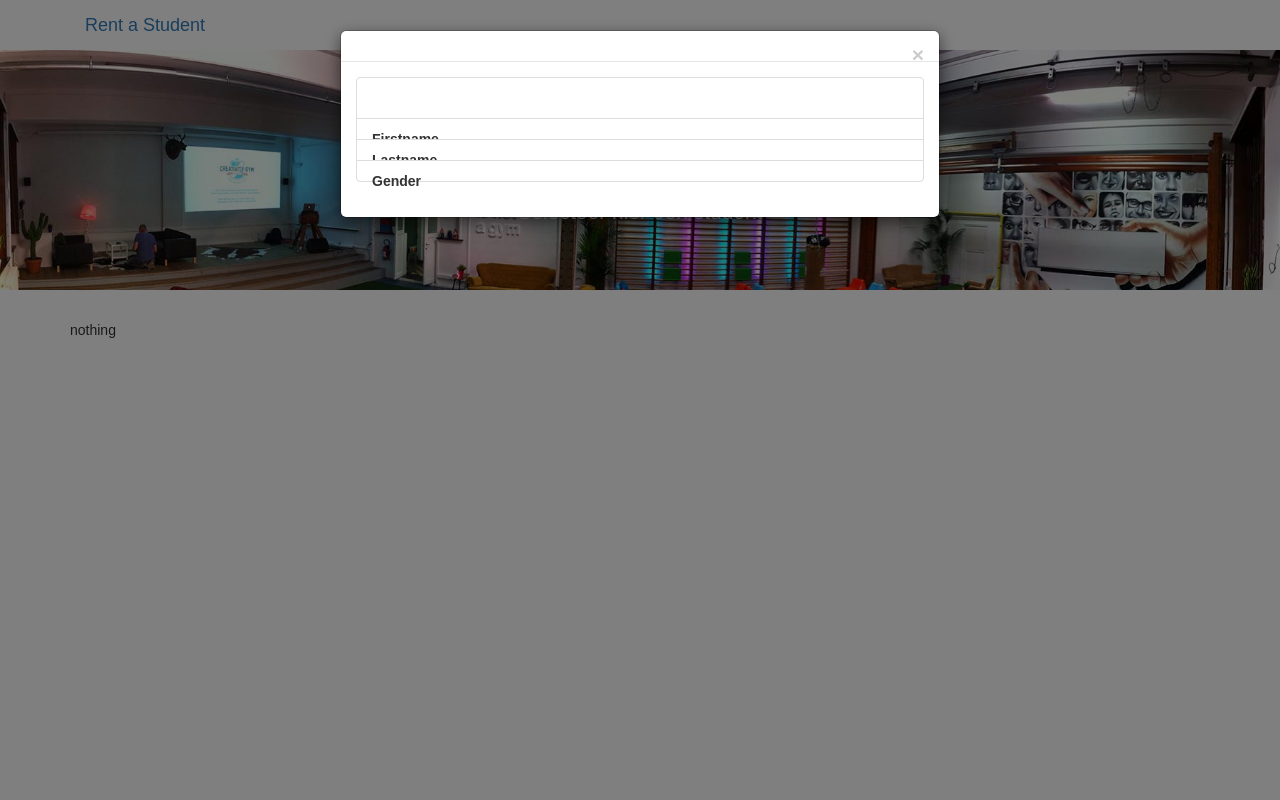
After one commit to daangorinsek/rent-a-student, a PHP site: page /rent-a-student/student_page.php in a window 1280 px wide, after a click that opens the changed part. The commit adds this page. Run offline with PHP 8.4, Linux system fonts and the light colour scheme; data that the repository does not hold is empty; some libraries are stand-ins or nearby versions.

Commit message:
student_page now shows all available students

```diff
--- a/classes/User.class.php
+++ b/classes/User.class.php
@@ -86,6 +86,7 @@ class User {
 	public function isLoggedIn() {
 		return $this->_isLoggedIn;
 	}
+
 }
 
 ?>
--- a/css/style.css
+++ b/css/style.css
@@ -49,3 +49,49 @@ figcaption {
 .input-group{
 	margin-bottom: 25px
 }
+
+.jumbotron_booking {
+background-image: url("../images/background.jpg");
+
+padding: 30px 15px;
+  margin-bottom: 30px;
+  color: inherit;
+  background-size: cover;
+
+}
+
+.jumbotron_booking h1,
+.jumbotron_booking .h1 {
+  color: white;
+}
+.jumbotron_booking p {
+  margin-bottom: 15px;
+  font-size: 21px;
+  font-weight: 200;
+    color: white;
+
+}
+.jumbotron_booking > hr {
+  border-top-color: #d5d5d5;
+}
+.container .jumbotron_booking,
+.container-fluid .jumbotron_booking {
+  border-radius: 6px;
+}
+.jumbotron_booking .container {
+  max-width: 100%;
+}
+@media screen and (min-width: 768px) {
+  .jumbotron_booking {
+    padding: 48px 0;
+  }
+  .container .jumbotron_booking,
+  .container-fluid .jumbotron_booking {
+    padding-right: 60px;
+    padding-left: 60px;
+  }
+  .jumbotron_booking h1,
+  .jumbotron_booking .h1 {
+    font-size: 63px;
+  }
+}
--- a/index.php
+++ b/index.php
@@ -1,4 +1,8 @@
 <?php
+
+
+      include("fb_login.php");
+
 ?>
 <!DOCTYPE html>
 <html lang="en">
@@ -70,7 +74,7 @@
       <div class="col-md-6">
         <h2>Bezoekers</h2>
         <p>Donec id elit non mi porta gravida at eget metus. Fusce dapibus, tellus ac cursus commodo, tortor mauris condimentum nibh, ut fermentum massa justo sit amet risus. Etiam porta sem malesuada magna mollis euismod. Donec sed odio dui. </p>
-        <p><a class="btn btn-primary" href="fb_login.php" role="button">Sign in/up with Facebook</a></p>
+        <?php echo '<a href='.$helper->getLoginUrl().' class="btn btn-primary">Login with facebook</a>'; ?>
       </div>
       <div class="col-md-6">
         <h2>IMDers</h2>
--- /dev/null
+++ b/student_page.php
@@ -0,0 +1,141 @@
+<?php
+
+require_once 'core/init.php';
+
+$user = new User();
+$user = Db::getInstance()->query("SELECT * FROM users");
+
+
+
+
+
+?><!DOCTYPE html>
+<html lang="en">
+<head>
+
+	<title>Student Page</title>
+	<meta name="description" content="">
+	<meta name="author" content="">
+	<meta charset="utf-8">
+	<meta name="viewport" content="width=device-width, initial-scale=1.0">
+	<link rel="shortcut icon" href="../assets/ico/favicon.ico">
+
+	<link href="css/bootstrap.min.css" rel="stylesheet">
+	<link href="css/style.css" rel="stylesheet">
+
+
+<!--[if lt IE 9]>
+<script src="http://html5shim.googlecode.com/svn/trunk/html5.js"></script>
+<![endif]-->
+
+<link rel="apple-touch-icon-precomposed" sizes="114x114" href="../assets/ico/apple-touch-icon-114-precomposed.png">
+<link rel="apple-touch-icon-precomposed" sizes="72x72" href="../assets/ico/apple-touch-icon-72-precomposed.png">
+<link rel="apple-touch-icon-precomposed" href="../assets/ico/apple-touch-icon-57-precomposed.png">
+</head>
+
+<body>
+
+<div class="modal" id="myInfo" tabindex="-1" aria-labelledby="myModalLabel" aria-hidden="true">
+  <div class="modal-dialog">
+    <div class="modal-content">
+      <div class="modal-header">
+        <button type="button" class="close" data-dismiss="modal" aria-label="Close"><span aria-hidden="true">&times;</span></button>
+        <h4 class="modal-title"><?php echo $name; ?></h4>
+      </div>
+      <div class="modal-body">
+
+      <ul class="list-group text-center">
+      <li class="list-group-item"><?php echo "<img  class='img-circle' src=\"" . $profile_pic . "\" />"; ?></li>
+						<li class="list-group-item text-right"><span class="pull-left"><strong class="">Firstname</strong></span> <?php echo $firstname; ?> </li>
+						<li class="list-group-item text-right"><span class="pull-left"><strong class="">Lastname</strong></span><?php echo $lastname; ?></li>
+						<li class="list-group-item text-right"><span class="pull-left"><strong class="">Gender</strong></span> <?php echo $gender; ?></li>
+						</ul>
+      </div>
+
+    </div>
+  </div>
+</div
+	<nav class="navbar navbar-default navbar-static-top">
+		<div class="container">
+			<a class="navbar-brand" href="#">Rent a Student</a>
+
+
+
+			 <ul class=" nav navbar-right">
+
+
+
+                 <li><a href="#" data-target="#myInfo" data-toggle="modal" ><?php echo $name; ?></a></li>
+                 </ul>
+
+
+
+
+
+		</div>
+	</nav>
+
+	<div class="jumbotron_booking text-center">
+		<div class="container">
+			<h1>WeAreIMD</h1>
+			<p>Selecteer hier een student</p>
+
+		</div>
+	</div>
+
+	<div class="container">
+
+		<?php if(!$user->count()) {
+			echo 'nothing';
+		} else {
+			foreach ($user->results() as $user) {
+				$user->name;
+				$user->photo_url;
+
+				echo
+				"<div class='col-lg-3 col-md-4 col-xs-6 text-center'>
+					<a class='thumbnail' href='#''>
+					<h4 >" .$user->name. "</h4>
+					<img class='img-responsive' src=" .$user->photo_url." alt='profilepicture'>
+					</a>
+					<div class='caption'>
+					<p><a class='btn btn-primary' href='#' role='button'>Boek een rondleiding</a>
+
+
+
+					</div>
+				</div>";
+
+			}
+		}
+		?>
+
+
+
+
+
+
+
+
+
+
+
+
+
+
+
+
+	</div>
+
+
+
+    <!-- Le javascript
+    ================================================== -->
+    <!-- Placed at the end of the document so the pages load faster -->
+
+    <script src="https://ajax.googleapis.com/ajax/libs/jquery/2.1.3/jquery.min.js"></script>
+    <script type="text/javascript" src="js/bootstrap.min.js"></script>
+
+
+</body>
+</html>
```
Also changed, not shown: classes/Input.class.php (+25 -0 lines), fb_login.php (+6 -4 lines), profile_page.php (+5 -2 lines), register.php (+6 -1 lines), sql/groups.sql (added, +56 -0 lines), sql/user_sessions.sql (added, +63 -0 lines), sql/users.sql (added, +61 -0 lines), update.php (+39 -0 lines), visitor_profile.php (+11 -16 lines), uploads/554b2fba4c43c4.31181594.png (added), uploads/554b312fdf53c6.84798417.png (added), uploads/554b3480a869c8.86640226.png (added), uploads/55505d1983ae29.83483007.png (added).
